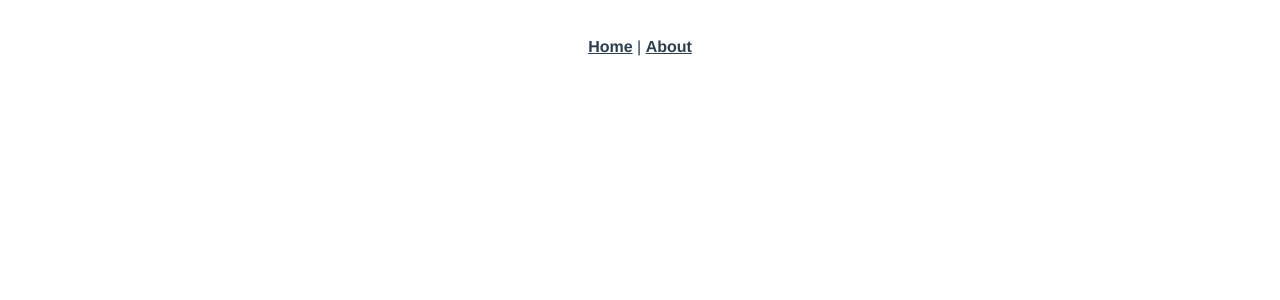
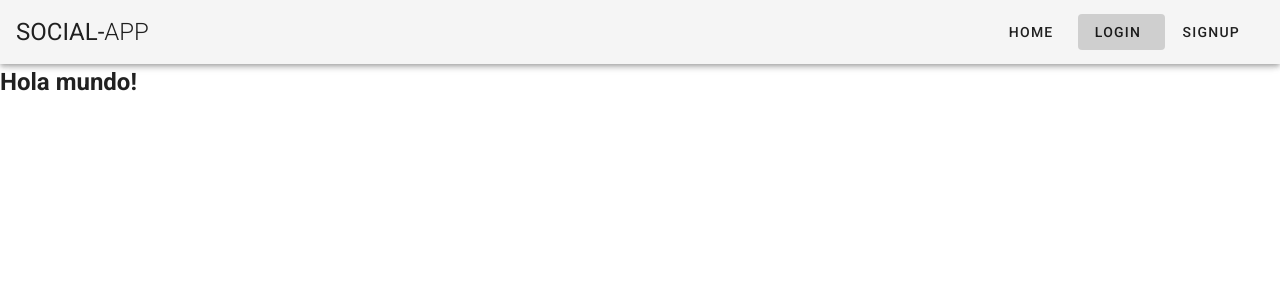
Before and after one commit to Javier-hurtado-web/social-app-vue, a Vue app: page /login in a window 1280 px wide. Shown: the top 300 px of the page. Built offline with nearby package versions, Linux system fonts and the light colour scheme.

Commit message:
first commit

```diff
--- a/public/index.html
+++ b/public/index.html
@@ -6,6 +6,8 @@
     <meta name="viewport" content="width=device-width,initial-scale=1.0">
     <link rel="icon" href="<%= BASE_URL %>favicon.ico">
     <title>social-app</title>
+    <link rel="stylesheet" href="https://fonts.googleapis.com/css?family=Roboto:100,300,400,500,700,900">
+    <link rel="stylesheet" href="https://cdn.jsdelivr.net/npm/@mdi/font@latest/css/materialdesignicons.min.css">
   </head>
   <body>
     <noscript>
--- a/src/App.vue
+++ b/src/App.vue
@@ -1,29 +1,22 @@
 <template>
-  <div id="app">
-    <div id="nav">
-      <router-link to="/">Home</router-link> |
-      <router-link to="/about">About</router-link>
-    </div>
-    <router-view/>
-  </div>
+  <v-app>
+    <Navbar></Navbar>
+    <v-content>
+      <router-view></router-view>
+    </v-content>
+  </v-app>
 </template>
 
-<style lang="scss">
-#app {
-  font-family: 'Avenir', Helvetica, Arial, sans-serif;
-  -webkit-font-smoothing: antialiased;
-  -moz-osx-font-smoothing: grayscale;
-  text-align: center;
-  color: #2c3e50;
-}
-#nav {
-  padding: 30px;
-  a {
-    font-weight: bold;
-    color: #2c3e50;
-    &.router-link-exact-active {
-      color: #42b983;
-    }
-  }
-}
-</style>
+<script>
+import Navbar from './components/Navbar';
+
+export default {
+  name: 'App',
+  components: {
+    Navbar
+  },
+  data: () => ({
+    //
+  }),
+};
+</script>
--- a/src/components/HelloWorld.vue
+++ b/src/components/HelloWorld.vue
@@ -1,59 +1,142 @@
 <template>
-  <div class="hello">
-    <h1>{{ msg }}</h1>
-    <p>
-      For a guide and recipes on how to configure / customize this project,<br>
-      check out the
-      <a href="https://cli.vuejs.org" target="_blank" rel="noopener">vue-cli documentation</a>.
-    </p>
-    <h3>Installed CLI Plugins</h3>
-    <ul>
-      <li><a href="https://github.com/vuejs/vue-cli/tree/dev/packages/%40vue/cli-plugin-babel" target="_blank" rel="noopener">babel</a></li>
-      <li><a href="https://github.com/vuejs/vue-cli/tree/dev/packages/%40vue/cli-plugin-eslint" target="_blank" rel="noopener">eslint</a></li>
-      <li><a href="https://github.com/vuejs/vue-cli/tree/dev/packages/%40vue/cli-plugin-unit-jest" target="_blank" rel="noopener">unit-jest</a></li>
-    </ul>
-    <h3>Essential Links</h3>
-    <ul>
-      <li><a href="https://vuejs.org" target="_blank" rel="noopener">Core Docs</a></li>
-      <li><a href="https://forum.vuejs.org" target="_blank" rel="noopener">Forum</a></li>
-      <li><a href="https://chat.vuejs.org" target="_blank" rel="noopener">Community Chat</a></li>
-      <li><a href="https://twitter.com/vuejs" target="_blank" rel="noopener">Twitter</a></li>
-      <li><a href="https://news.vuejs.org" target="_blank" rel="noopener">News</a></li>
-    </ul>
-    <h3>Ecosystem</h3>
-    <ul>
-      <li><a href="https://router.vuejs.org" target="_blank" rel="noopener">vue-router</a></li>
-      <li><a href="https://vuex.vuejs.org" target="_blank" rel="noopener">vuex</a></li>
-      <li><a href="https://github.com/vuejs/vue-devtools#vue-devtools" target="_blank" rel="noopener">vue-devtools</a></li>
-      <li><a href="https://vue-loader.vuejs.org" target="_blank" rel="noopener">vue-loader</a></li>
-      <li><a href="https://github.com/vuejs/awesome-vue" target="_blank" rel="noopener">awesome-vue</a></li>
-    </ul>
-  </div>
+  <v-container>
+    <v-layout
+      text-center
+      wrap
+    >
+      <v-flex xs12>
+        <v-img
+          :src="require('../assets/logo.svg')"
+          class="my-3"
+          contain
+          height="200"
+        ></v-img>
+      </v-flex>
+
+      <v-flex mb-4>
+        <h1 class="display-2 font-weight-bold mb-3">
+          Welcome to Vuetify
+        </h1>
+        <p class="subheading font-weight-regular">
+          For help and collaboration with other Vuetify developers,
+          <br>please join our online
+          <a href="https://community.vuetifyjs.com" target="_blank">Discord Community</a>
+        </p>
+      </v-flex>
+
+      <v-flex
+        mb-5
+        xs12
+      >
+        <h2 class="headline font-weight-bold mb-3">What's next?</h2>
+
+        <v-layout justify-center>
+          <a
+            v-for="(next, i) in whatsNext"
+            :key="i"
+            :href="next.href"
+            class="subheading mx-3"
+            target="_blank"
+          >
+            {{ next.text }}
+          </a>
+        </v-layout>
+      </v-flex>
+
+      <v-flex
+        xs12
+        mb-5
+      >
+        <h2 class="headline font-weight-bold mb-3">Important Links</h2>
+
+        <v-layout justify-center>
+          <a
+            v-for="(link, i) in importantLinks"
+            :key="i"
+            :href="link.href"
+            class="subheading mx-3"
+            target="_blank"
+          >
+            {{ link.text }}
+          </a>
+        </v-layout>
+      </v-flex>
+
+      <v-flex
+        xs12
+        mb-5
+      >
+        <h2 class="headline font-weight-bold mb-3">Ecosystem</h2>
+
+        <v-layout justify-center>
+          <a
+            v-for="(eco, i) in ecosystem"
+            :key="i"
+            :href="eco.href"
+            class="subheading mx-3"
+            target="_blank"
+          >
+            {{ eco.text }}
+          </a>
+        </v-layout>
+      </v-flex>
+    </v-layout>
+  </v-container>
 </template>
 
 <script>
 export default {
-  name: 'HelloWorld',
-  props: {
-    msg: String
-  }
-}
+  data: () => ({
+    ecosystem: [
+      {
+        text: 'vuetify-loader',
+        href: 'https://github.com/vuetifyjs/vuetify-loader',
+      },
+      {
+        text: 'github',
+        href: 'https://github.com/vuetifyjs/vuetify',
+      },
+      {
+        text: 'awesome-vuetify',
+        href: 'https://github.com/vuetifyjs/awesome-vuetify',
+      },
+    ],
+    importantLinks: [
+      {
+        text: 'Documentation',
+        href: 'https://vuetifyjs.com',
+      },
+      {
+        text: 'Chat',
+        href: 'https://community.vuetifyjs.com',
+      },
+      {
+        text: 'Made with Vuetify',
+        href: 'https://madewithvuejs.com/vuetify',
+      },
+      {
+        text: 'Twitter',
+        href: 'https://twitter.com/vuetifyjs',
+      },
+      {
+        text: 'Articles',
+        href: 'https://medium.com/vuetify',
+      },
+    ],
+    whatsNext: [
+      {
+        text: 'Explore components',
+        href: 'https://vuetifyjs.com/components/api-explorer',
+      },
+      {
+        text: 'Select a layout',
+        href: 'https://vuetifyjs.com/layout/pre-defined',
+      },
+      {
+        text: 'Frequently Asked Questions',
+        href: 'https://vuetifyjs.com/getting-started/frequently-asked-questions',
+      },
+    ],
+  }),
+};
 </script>
-
-<!-- Add "scoped" attribute to limit CSS to this component only -->
-<style scoped lang="scss">
-h3 {
-  margin: 40px 0 0;
-}
-ul {
-  list-style-type: none;
-  padding: 0;
-}
-li {
-  display: inline-block;
-  margin: 0 10px;
-}
-a {
-  color: #42b983;
-}
-</style>
--- /dev/null
+++ b/src/components/Navbar.vue
@@ -0,0 +1,28 @@
+<template>
+    <v-app-bar app>
+        <v-toolbar-title class="headline text-uppercase">
+        <span>SOCIAL-</span>
+        <span class="font-weight-light">APP</span>
+        </v-toolbar-title>
+        <v-spacer></v-spacer>
+        <v-btn text exact to="/">
+        <span class="mr-2">Home</span>
+        </v-btn>
+        <v-btn text exact to="/login">
+        <span class="mr-2">Login</span>
+        </v-btn>
+        <v-btn text exact to="/signup">
+        <span class="mr-2">SignUp</span>
+        </v-btn>
+    </v-app-bar>
+</template>
+
+<script>
+export default {
+
+}
+</script>
+
+<style>
+
+</style>
--- a/src/main.js
+++ b/src/main.js
@@ -2,11 +2,13 @@
 import App from './App.vue'
 import router from './router'
 import store from './store'
+import vuetify from './plugins/vuetify';
 
 Vue.config.productionTip = false
 
 new Vue({
   router,
   store,
+  vuetify,
   render: h => h(App)
 }).$mount('#app')
--- /dev/null
+++ b/src/plugins/vuetify.js
@@ -0,0 +1,10 @@
+import Vue from 'vue';
+import Vuetify from 'vuetify/lib';
+
+Vue.use(Vuetify);
+
+export default new Vuetify({
+  icons: {
+    iconfont: 'mdi',
+  },
+});
--- a/src/router.js
+++ b/src/router.js
@@ -14,12 +14,14 @@
       component: Home
     },
     {
-      path: '/about',
-      name: 'about',
-      // route level code-splitting
-      // this generates a separate chunk (about.[hash].js) for this route
-      // which is lazy-loaded when the route is visited.
-      component: () => import(/* webpackChunkName: "about" */ './views/About.vue')
+      path: '/login',
+      name: 'login',
+      component: () => import(/* webpackChunkName: "about" */ './views/Login.vue')
+    },
+    {
+      path: '/signup',
+      name: 'signup',
+      component: () => import(/* webpackChunkName: "about" */ './views/Signup.vue')
     }
   ]
 })
--- a/src/views/About.vue
+++ /dev/null
@@ -1,5 +0,0 @@
-<template>
-  <div class="about">
-    <h1>This is an about page</h1>
-  </div>
-</template>
--- a/src/views/Home.vue
+++ b/src/views/Home.vue
@@ -1,18 +1,14 @@
 <template>
-  <div class="home">
-    <img alt="Vue logo" src="../assets/logo.png">
-    <HelloWorld msg="Welcome to Your Vue.js App"/>
+  <div>
+    <h2>Home Page</h2>
   </div>
 </template>
 
 <script>
-// @ is an alias to /src
-import HelloWorld from '@/components/HelloWorld.vue'
+// import HelloWorld from '../components/HelloWorld';
 
 export default {
-  name: 'home',
   components: {
-    HelloWorld
-  }
-}
+  },
+};
 </script>
--- /dev/null
+++ b/src/views/Login.vue
@@ -0,0 +1,13 @@
+<template>
+    <h2>Hola mundo!</h2>
+</template>
+
+<script>
+export default {
+
+}
+</script>
+
+<style>
+
+</style>
--- /dev/null
+++ b/src/views/Signup.vue
@@ -0,0 +1,13 @@
+<template>
+    <h2>SignUp</h2>
+</template>
+
+<script>
+export default {
+
+}
+</script>
+
+<style>
+
+</style>
```
Also changed, not shown: package.json (+6 -1 lines), src/assets/logo.svg (added), 1 other file (tests, documents, lock files or other folders).
